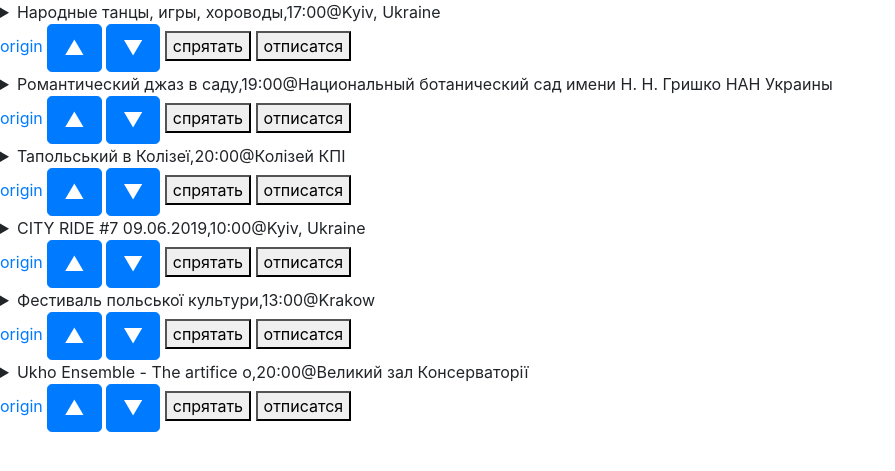
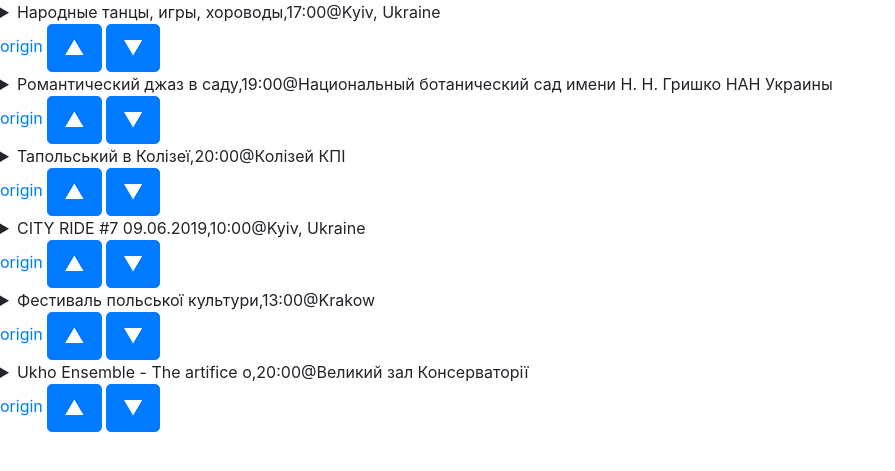
Before and after one commit to vetsinen/fbcache, a Flask app: page / in a window 1280 px wide. Shown: the part 24-495 px from the top of the page, without its empty margins (0-895 px from the left). Run offline with Flask 2, Linux system fonts and the light colour scheme; data comes from the database, SQL or seed files in the repository; some libraries are stand-ins or nearby versions.

Commit message:
hidden not working buttons

```diff
--- a/templates/events.html
+++ b/templates/events.html
@@ -17,8 +17,8 @@
     <div><a href="https://www.facebook.com/events/{{ event[4] }}/" target="_blank">origin</a>
         <button onclick="up1({{ event[4] }})" title="get it up" class="btn btn-primary btn-lg">▲</button>
         <button onclick="down1({{ event[4] }})" title="get it down" class="btn btn-primary btn-lg">▼</button>
-        <button>спрятать</button>
-        <button>отписатся</button>
+{#        <button disabled>спрятать</button>#}
+{#        <button disabled>отписатся</button>#}
     </div>
 {% endfor %}
 <script src="/static/jquery.min.js"></script>
```
